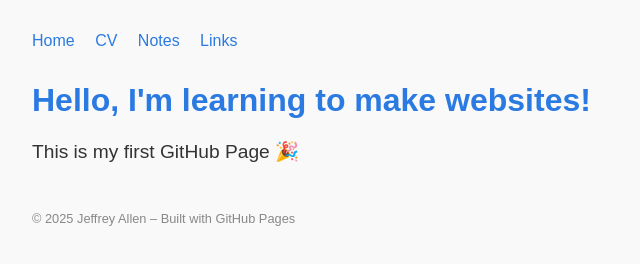
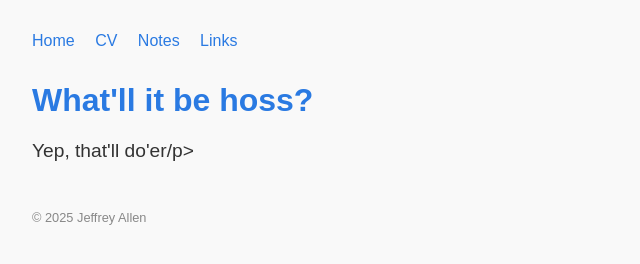
Before and after one commit to eudaimoniac/eudaimoniac.github.io, a plain HTML site: page index.html in a window 1280 px wide. Shown: the whole page, without its empty margins (0-640 px from the left). Drawn offline with Linux system fonts and the light colour scheme.

Commit message:
Update index.html

```diff
--- a/index.html
+++ b/index.html
@@ -1,7 +1,7 @@
 <!DOCTYPE html>
 <html>
 <head>
-  <title>Welcome to My Site!</title>
+  <title>Howdy, partner</title>
   <link rel="stylesheet" href="style.css">
 </head>
 <body>
@@ -12,11 +12,11 @@
     <a href="links.html">Links</a>
   </nav>
 
-  <h1>Hello, I'm learning to make websites!</h1>
-  <p>This is my first GitHub Page 🎉</p>
+  <h1>What'll it be hoss?</h1>
+  <p>Yep, that'll do'er/p>
 
   <footer>
-    &copy; 2025 Jeffrey Allen – Built with GitHub Pages
+    &copy; 2025 Jeffrey Allen
   </footer>
 </body>
 </html>
```
